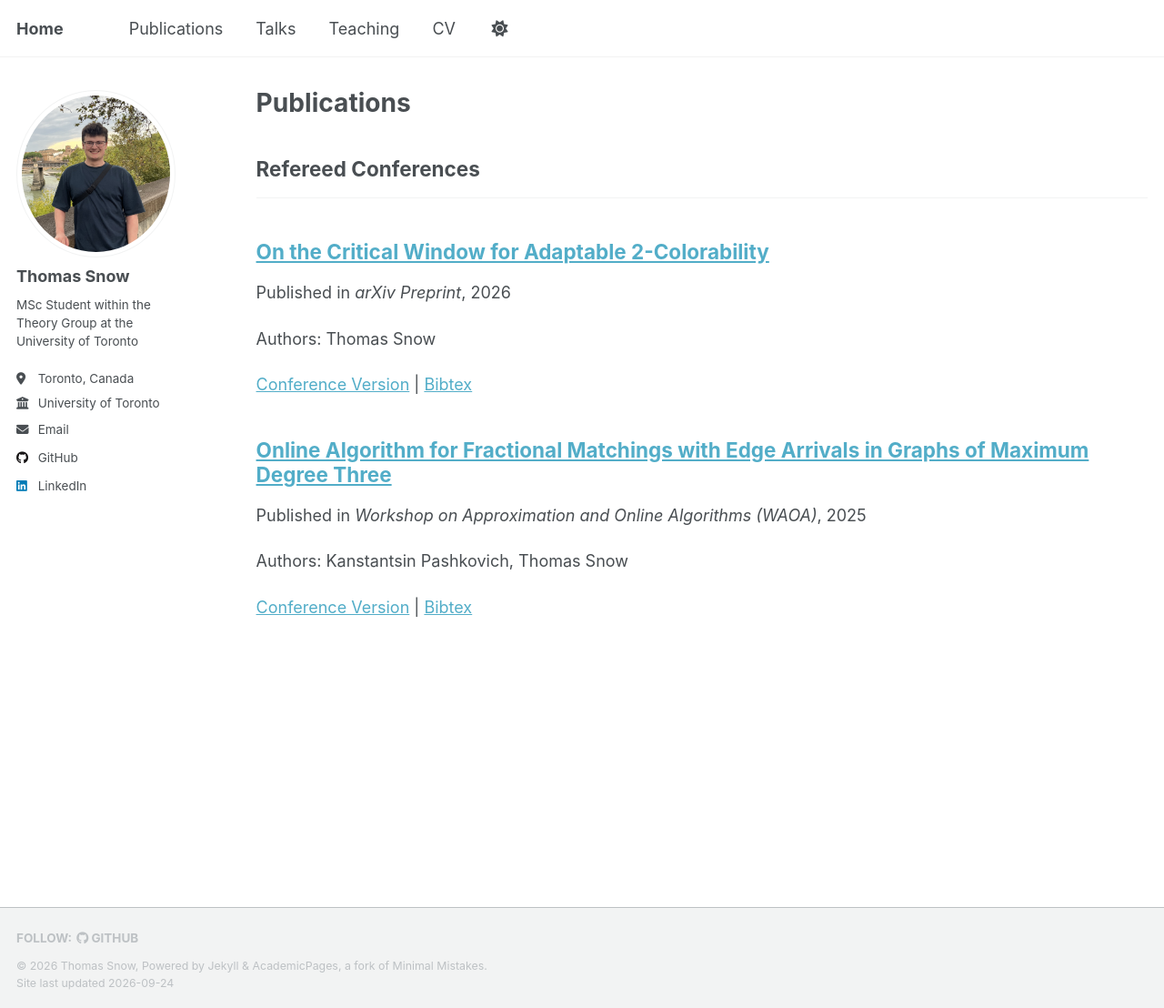
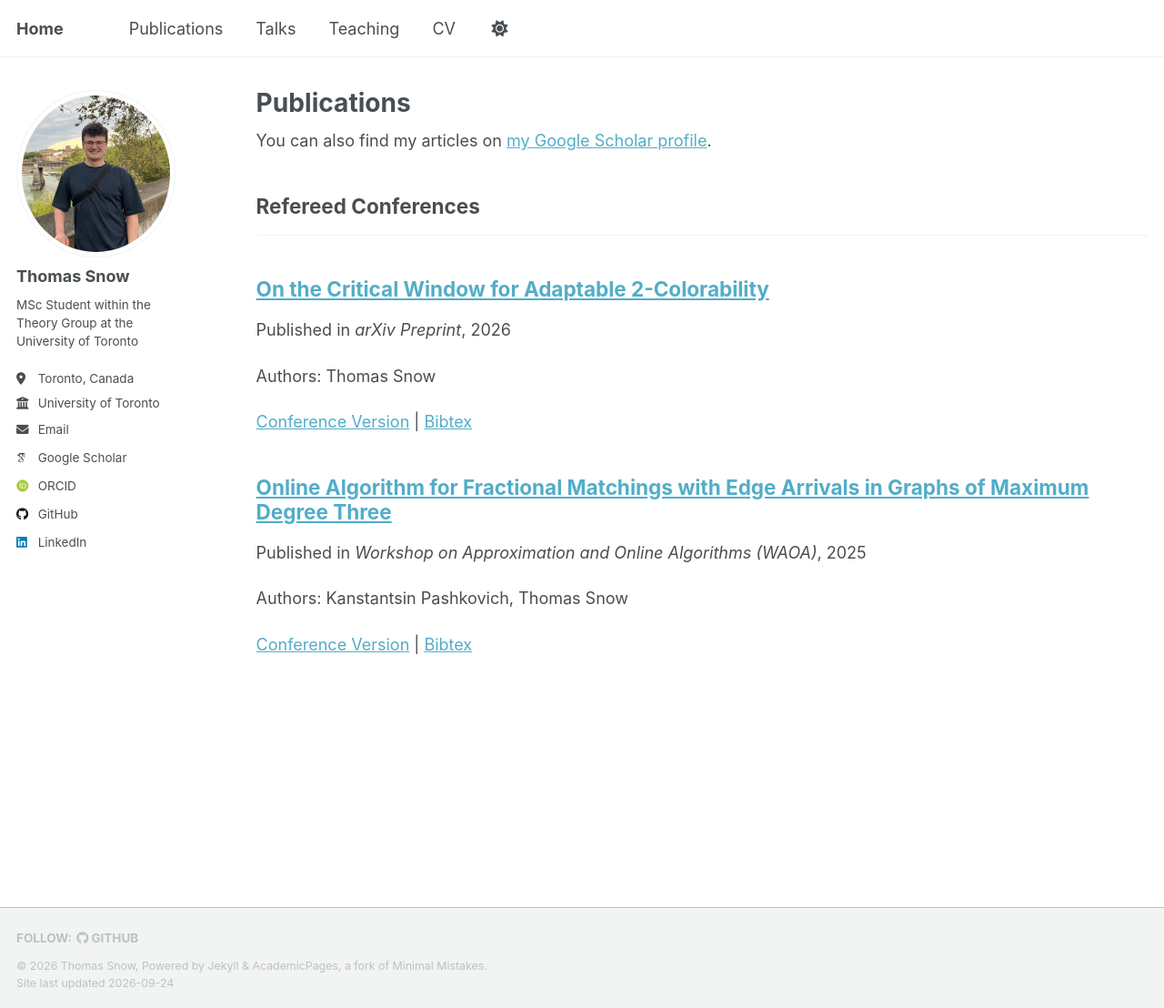
Before and after one commit to tsnowh/tsnowh.github.io, a Jekyll site: the page built from _pages/publications.html, in a window 1280 px wide and 1108 px high. Shown: the whole window at 91% size. Built offline with Jekyll 4.4.1, drawn with Linux system fonts in a browser that asks for light colours; some web fonts are replaced; a script that is not in the unit is left out; some of the changed lines change nothing that is shown.

Commit message:
Update URLs for Google Scholar and ORCID
Updated Google Scholar and ORCID URLs in the configuration file.

```diff
--- a/_config.yml
+++ b/_config.yml
@@ -35,10 +35,10 @@ author:
   # Academic websites
   academia         : # URL
   arxiv            : # URL - Update with the correct link to your profile
-  googlescholar    : #"https://scholar.google.com/citations?user=PS_CX0AAAAAJ"
+  googlescholar    : "https://scholar.google.com/citations?user=Pc5tdzEAAAAJ&hl=en"
   inspire-hep      : # URL
   impactstory      : # URL
-  orcid            : #"http://orcid.org/yourorcidurl"
+  orcid            : "https://orcid.org/0009-0001-3774-1721"
   semantic         : # URL
   pubmed           : #"https://www.ncbi.nlm.nih.gov/pubmed/?term=john+snow"
   researchgate     : # URL
@@ -87,6 +87,8 @@ publication_category:
     title: 'Journal Articles'
   conferences:
     title: 'Refereed Conferences'
+  preprints:
+    title: 'Preprints'
 
 # Site Settings
 teaser                   :  # filename of teaser fallback teaser image placed in /images/ for social media previews
```
